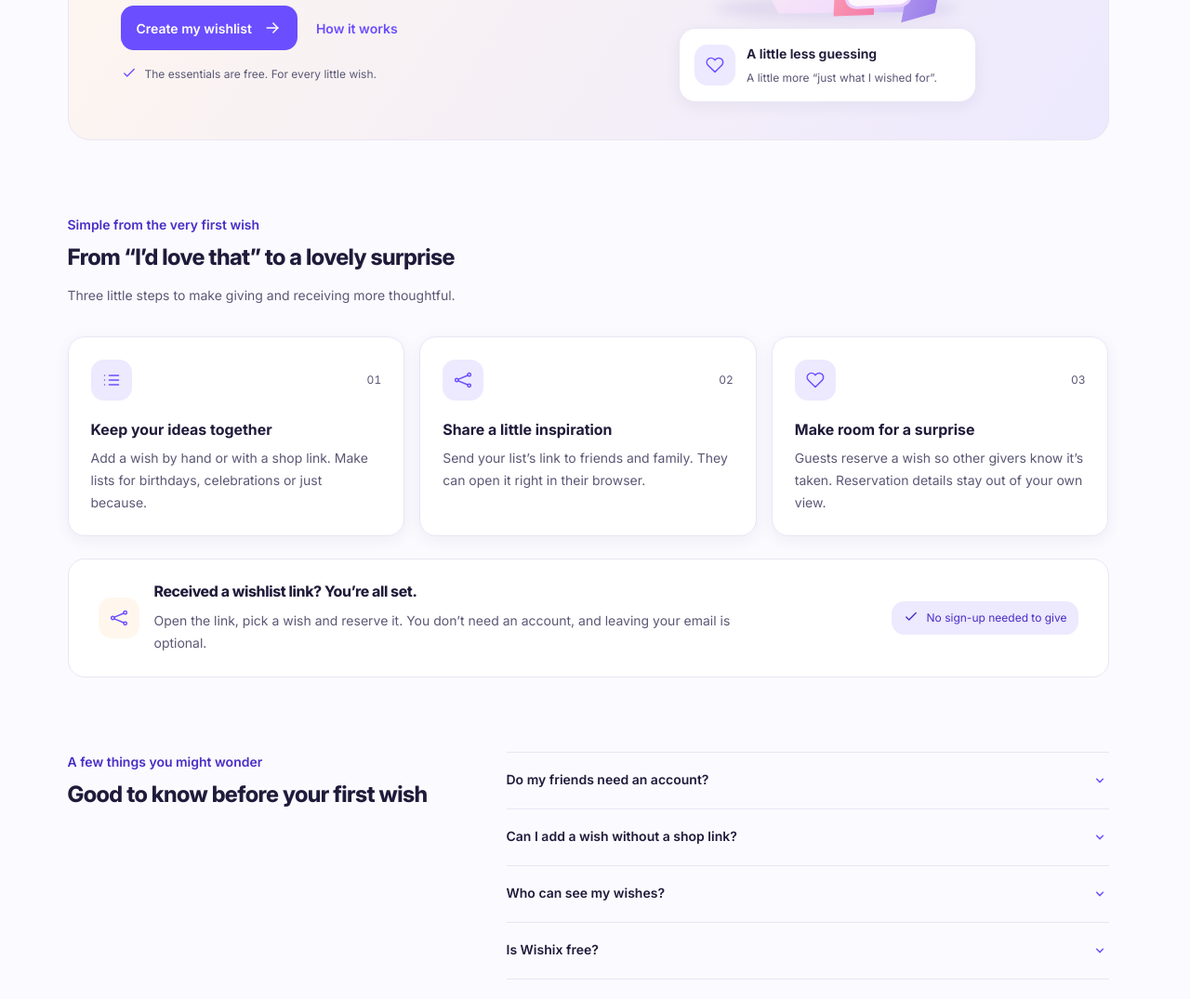
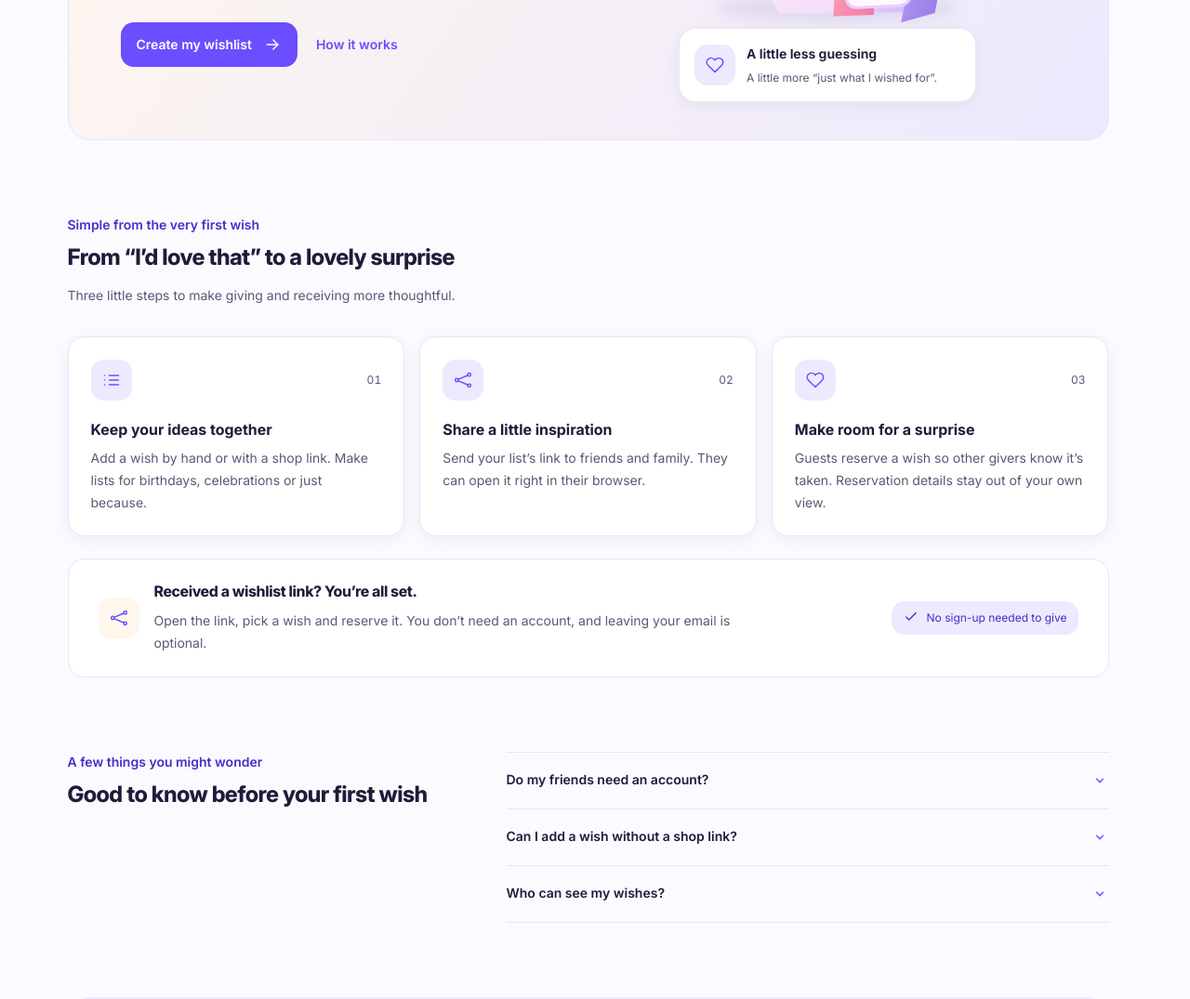
Before and after one commit to walik91/wishix, a Vue app in the folder front/: page / in a window 1280 px wide. Shown: the part 395-1470 px from the top of the page at 93% size. Built offline with nearby package versions, Linux system fonts and the light colour scheme; no server answers.

Commit message:
Remove pricing references from homepage

```diff
--- a/front/src/locales/en.json
+++ b/front/src/locales/en.json
@@ -153,7 +153,6 @@
   "home.description": "A book, a little adventure, something you’ve been dreaming of. Keep your wishes in one place and help the people you love find a gift that feels just right.",
   "home.start": "Create my wishlist",
   "home.openMyWishes": "Go to my wishes",
-  "home.freeNote": "The essentials are free. For every little wish.",
   "home.wishNoteTitle": "A little less guessing",
   "home.wishNoteDescription": "A little more “just what I wished for”.",
   "home.stepsEyebrow": "Simple from the very first wish",
@@ -176,8 +175,6 @@
   "home.faq.linksAnswer": "Of course. Add a wish by hand, whether it’s a book, an experience or a helping hand. Shop links, images and prices are optional.",
   "home.faq.privacyQuestion": "Who can see my wishes?",
   "home.faq.privacyAnswer": "New lists are available by link. You can make a list private or public. Your full collection stays private unless you choose to publish it in your profile.",
-  "home.faq.freeQuestion": "Is Wishix free?",
-  "home.faq.freeAnswer": "The core wishlist features are free: collect wishes, organize lists, share links and reserve gifts. Purchases happen separately, outside Wishix.",
   "home.closingTitle": "Every lovely gift starts with a little wish.",
   "home.closingDescription": "Give your ideas a home. The next happy surprise can start here.",
   "notFound.title": "This page could not be found",
--- a/front/src/locales/ro.json
+++ b/front/src/locales/ro.json
@@ -153,7 +153,6 @@
   "home.description": "O carte, o mică aventură sau un vis mai vechi. Păstrează dorințele într-un singur loc și ajută-i pe cei dragi să aleagă cadoul potrivit pentru tine.",
   "home.start": "Creează lista mea",
   "home.openMyWishes": "Mergi la dorințele mele",
-  "home.freeNote": "Funcțiile de bază sunt gratuite. Pentru orice dorință.",
   "home.wishNoteTitle": "Mai puține presupuneri",
   "home.wishNoteDescription": "Mai multe cadouri pe care ți le dorești.",
   "home.stepsEyebrow": "Simplu de la prima dorință",
@@ -176,8 +175,6 @@
   "home.faq.linksAnswer": "Desigur. Adaugă manual o carte, o experiență sau o mână de ajutor. Linkurile de magazine, imaginile și prețurile sunt opționale.",
   "home.faq.privacyQuestion": "Cine poate vedea dorințele mele?",
   "home.faq.privacyAnswer": "Listele noi sunt accesibile prin link. Poți face o listă privată sau publică. Colecția completă rămâne privată până când alegi să o publici în profil.",
-  "home.faq.freeQuestion": "Wishix este gratuit?",
-  "home.faq.freeAnswer": "Funcțiile de bază sunt gratuite: adună dorințe, organizează liste, distribuie linkuri și rezervă cadouri. Cumpărăturile au loc separat, în afara Wishix.",
   "home.closingTitle": "Un cadou frumos începe cu o mică dorință.",
   "home.closingDescription": "Oferă-le ideilor tale un loc. Următoarea surpriză frumoasă poate începe aici.",
   "notFound.title": "Pagina nu a fost găsită",
--- a/front/src/locales/ru.json
+++ b/front/src/locales/ru.json
@@ -153,7 +153,6 @@
   "home.description": "Книга, маленькое приключение или давняя мечта. Храните желания в одном месте и помогайте близким выбирать подарки, которые порадуют именно вас.",
   "home.start": "Создать свой список",
   "home.openMyWishes": "Перейти к моим желаниям",
-  "home.freeNote": "Основные возможности бесплатны. Для любых желаний.",
   "home.wishNoteTitle": "Чуть меньше догадок",
   "home.wishNoteDescription": "Чуть больше «я об этом мечтал».",
   "home.stepsEyebrow": "Просто с самого первого желания",
@@ -176,8 +175,6 @@
   "home.faq.linksAnswer": "Конечно. Добавьте желание вручную: книгу, впечатление или помощь с чем-то важным. Ссылки на магазины, изображения и цены необязательны.",
   "home.faq.privacyQuestion": "Кто увидит мои желания?",
   "home.faq.privacyAnswer": "Новый список доступен по ссылке. Вы можете сделать его личным или публичным. Общая коллекция остаётся личной, пока вы сами не включите её публикацию в профиле.",
-  "home.faq.freeQuestion": "Wishix бесплатный?",
-  "home.faq.freeAnswer": "Основные возможности бесплатны: сохраняйте желания, создавайте списки, делитесь ссылками и бронируйте подарки. Сами покупки происходят за пределами Wishix.",
   "home.closingTitle": "Хорошие подарки начинаются с маленького желания.",
   "home.closingDescription": "Найдите место для своих идей. Здесь может начаться ваш следующий приятный сюрприз.",
   "notFound.title": "Страница не найдена",
--- a/front/src/pages/GuestHomePage.vue
+++ b/front/src/pages/GuestHomePage.vue
@@ -15,7 +15,7 @@ const steps = [
   { key: 'share', icon: 'share' },
   { key: 'give', icon: 'heart' },
 ]
-const questions = ['account', 'links', 'privacy', 'free']
+const questions = ['account', 'links', 'privacy']
 
 watchEffect(() => {
   document.title = `${t('appName')} · ${t('home.pageTitle')}`
@@ -33,7 +33,6 @@ watchEffect(() => {
           <UiButton :href="startHref" :loading="checking">{{ startLabel }}<AppIcon name="arrow" /></UiButton>
           <a class="how-link" href="#how-it-works">{{ t('home.howItWorks') }}</a>
         </div>
-        <p class="hero-note"><AppIcon name="check" />{{ t('home.freeNote') }}</p>
       </div>
       <div class="hero-visual">
         <img class="gift" :src="gift" alt="" width="370" height="300" fetchpriority="high" />
@@ -91,8 +90,6 @@ h1 { max-width: 470px; margin: 0; font-size: var(--wx-text-xl); font-weight: 800
 h1 span { color: var(--wx-primary); }
 .hero-description { max-width: 440px; margin: var(--wx-space-5) 0 var(--wx-space-6); color: var(--wx-text-muted); font-size: var(--wx-text-md); line-height: 1.7; }
 .hero-actions { display: flex; flex-direction: column; align-items: stretch; gap: var(--wx-space-2); }
-.hero-note { display: flex; align-items: flex-start; gap: var(--wx-space-2); margin: var(--wx-space-4) 0 0; color: var(--wx-text-muted); font-size: var(--wx-text-xs); line-height: 1.6; }
-.hero-note .icon { width: 18px; height: 18px; color: var(--wx-primary); }
 .hero-visual { display: grid; justify-items: center; align-content: center; min-width: 0; }
 .gift { display: block; width: min(100%, 300px); height: auto; }
 .wish-note { display: flex; align-items: center; gap: var(--wx-space-3); width: min(100%, 320px); margin-top: -20px; padding: var(--wx-space-4); border: 1px solid var(--wx-border); border-radius: var(--wx-radius-card); background: var(--wx-surface); box-shadow: var(--wx-shadow-card); }
```
